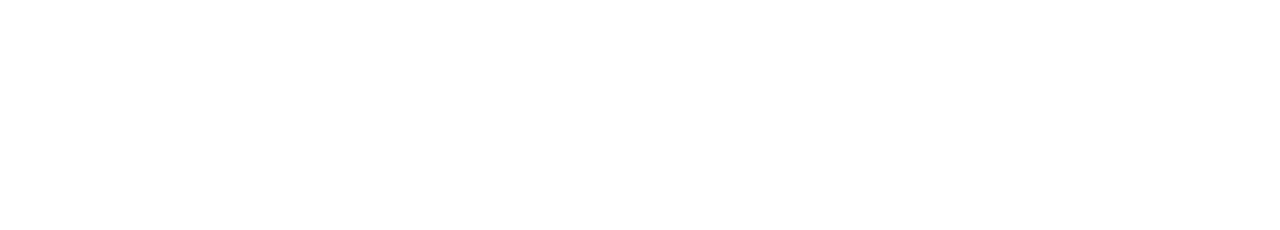
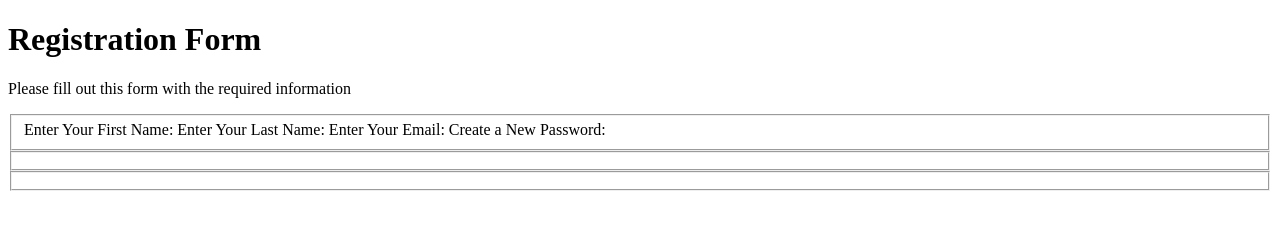
Before and after one commit to SuvraneelSaha/FreeCodeCamp_New_Responsive_Web_Design, a plain HTML site: page O4_Registration_Form/Practice/index.html in a window 1280 px wide. Drawn offline with Linux system fonts and the light colour scheme.

Commit message:
upto label elements done

```diff
--- a/O4_Registration_Form/Practice/index.html
+++ b/O4_Registration_Form/Practice/index.html
@@ -6,6 +6,39 @@
   <title>Registration Form</title>
 </head>
 <body>
+  <h1>
+    Registration Form
+  </h1>
+  <p>
+    Please fill out this form with the required information
+  </p>
+  <form action="https://register-demo.freecodecamp.org" method="post">
+    <fieldset>
+      <label >
+        Enter Your First Name:
+      </label>
+      <label >
+        Enter Your Last Name:
+      </label>
+      <label >
+        Enter Your Email:
+      </label>
+      <label >
+        Create a New Password:
+      </label>
+
+    </fieldset>
+
+    <fieldset>
+
+    </fieldset>
+    <fieldset>
+
+    </fieldset>
+
+  </form>
+
+
 
 </body>
 </html>
--- a/O4_Registration_Form/Practice/style.css
+++ b/O4_Registration_Form/Practice/style.css
@@ -0,0 +1,14 @@
+body
+{
+  width: 100%;
+  height: 100vh;
+  margin: 0;
+  background-color:#1b1b32;
+  color:#f5f6f7;
+}
+label
+{
+  display: block;
+  margin: 0.5rem 0;
+
+}
```
Also changed, not shown: O4_Registration_Form/Practice/Description.txt.
